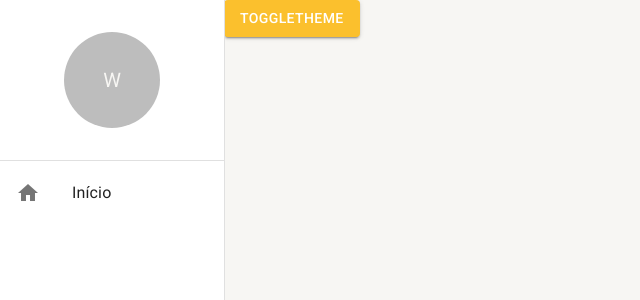
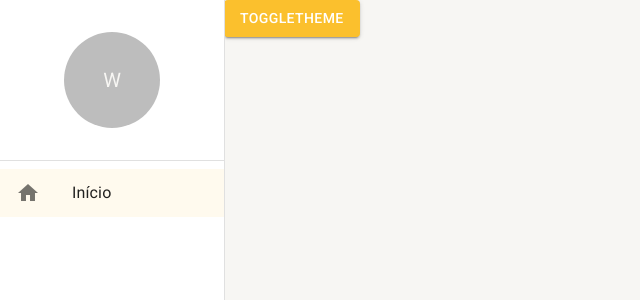
Before and after one commit to wesClyton/react-crud-and-auth, a React (Create React App) app: page /pagina-inicial in a window 1280 px wide. Shown: the top 300 px of the page, without its empty margins (0-640 px from the left). Built offline with nearby package versions, Linux system fonts and the light colour scheme.

Commit message:
feature/finalizado navbar

```diff
--- a/src/routes/index.tsx
+++ b/src/routes/index.tsx
@@ -1,10 +1,22 @@
 import Button from '@mui/material/Button';
+import { useEffect } from 'react';
 import { Routes, Route, Navigate } from 'react-router-dom';
 import { useDrawerContext } from '../shared/contexts';
 
 export const AppRoutes = () => {
   // const { toggleTheme } = useAppThemeContext();
-  const { toggleDrawerOpen } = useDrawerContext();
+  const { toggleDrawerOpen, setDraweOptions } = useDrawerContext();
+
+  useEffect(() => {
+    setDraweOptions([
+      {
+        label: 'Início',
+        icon: 'home',
+        path: '/pagina-inicial'
+      }
+    ]);
+  }, []);
+
 
   return (
     <Routes>
--- a/src/shared/components/sidenav/AppSidenav.tsx
+++ b/src/shared/components/sidenav/AppSidenav.tsx
@@ -1,17 +1,47 @@
 import { Avatar, Box, Divider, Drawer, Icon, List, ListItemButton, ListItemIcon, ListItemText, useMediaQuery, useTheme } from '@mui/material';
+import { useMatch, useNavigate, useResolvedPath } from 'react-router-dom';
 import { useDrawerContext } from '../../contexts';
+
 
 interface  IAppSidenavProps {
   children: React.ReactNode;
 }
 
+interface IListItemLinkProps {
+  to: string;
+  icon: string;
+  label: string;
+  onClick: (() => void) | undefined;
+}
+
+const ListItemLink: React.FC<IListItemLinkProps> = ({ to, icon, label, onClick }) => {
+
+  const navigate = useNavigate();
+  const resolvedPath = useResolvedPath(to);
+  const match = useMatch({  path: resolvedPath.pathname, end: false});
+
+  const handleClick = () => {
+    navigate(to);
+    onClick?.();
+  };
+
+  return (
+    <ListItemButton onClick={handleClick} selected={!!match}>
+      <ListItemIcon>
+        <Icon>{icon}</Icon>
+      </ListItemIcon>
+      <ListItemText primary={label} />
+    </ListItemButton>
+  );
+};
+
+
 export const AppSidenav: React.FC<IAppSidenavProps> = ({ children }) => {
 
   const theme = useTheme();
-
   const smDown = useMediaQuery(theme.breakpoints.down('sm'));
 
-  const { isDrawerOpen, toggleDrawerOpen } = useDrawerContext();
+  const { drawerOptions, isDrawerOpen, toggleDrawerOpen } = useDrawerContext();
 
   return (
     <>
@@ -25,12 +55,15 @@
 
           <Box flex={1}>
             <List component="nav">
-              <ListItemButton>
-                <ListItemIcon>
-                  <Icon>home</Icon>
-                </ListItemIcon>
-                <ListItemText primary="Início" />
-              </ListItemButton>
+              {drawerOptions.map(drawerOption => (
+                <ListItemLink
+                  key={drawerOption.path}
+                  icon={drawerOption.icon}
+                  to={drawerOption.path}
+                  label={drawerOption.label}
+                  onClick={smDown ? toggleDrawerOpen : undefined}
+                />
+              ))}
             </List>
           </Box>
 
--- a/src/shared/contexts/DrawerContext.tsx
+++ b/src/shared/contexts/DrawerContext.tsx
@@ -2,7 +2,15 @@
 
 interface IDrawerContextData {
   isDrawerOpen: boolean;
+  drawerOptions: IDrawerOptions[];
   toggleDrawerOpen: () => void;
+  setDraweOptions: (newDrawerOptions: IDrawerOptions[]) => void;
+}
+
+interface IDrawerOptions {
+  path: string;
+  icon: string;
+  label: string;
 }
 
 interface  IDrawerContextProps {
@@ -17,13 +25,19 @@
 
 export const DrawerProvider: React.FC<IDrawerContextProps> = ({ children }) => {
 
-  const [isDrawerOpen, setIsDowerOpen] = useState(false);
+  const [isDrawerOpen, setIsDrawerOpen] = useState(false);
+  const [drawerOptions, setDrawerOptions] = useState<IDrawerOptions[]>([]);
+
   const toggleDrawerOpen = useCallback(()=> {
-    setIsDowerOpen(oldDrawerOpen => !oldDrawerOpen);
+    setIsDrawerOpen(oldDrawerOpen => !oldDrawerOpen);
+  }, []);
+
+  const handleSetDrawerOptions = useCallback((newDrawerOptions: IDrawerOptions[])=> {
+    setDrawerOptions(newDrawerOptions);
   }, []);
 
   return (
-    <DrawerContext.Provider value={{ isDrawerOpen, toggleDrawerOpen}}>
+    <DrawerContext.Provider value={{ isDrawerOpen, drawerOptions, toggleDrawerOpen, setDraweOptions: handleSetDrawerOptions}}>
       { children }
     </DrawerContext.Provider>
   );
```
